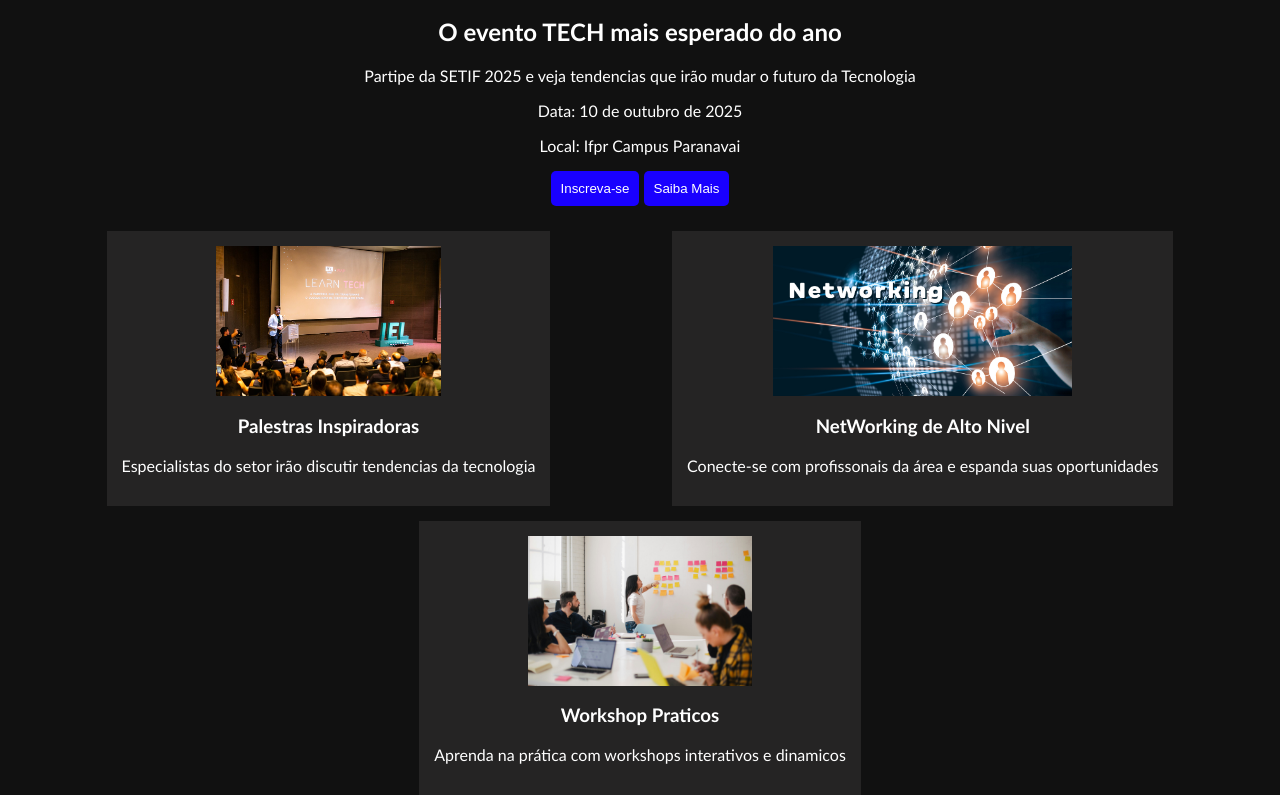
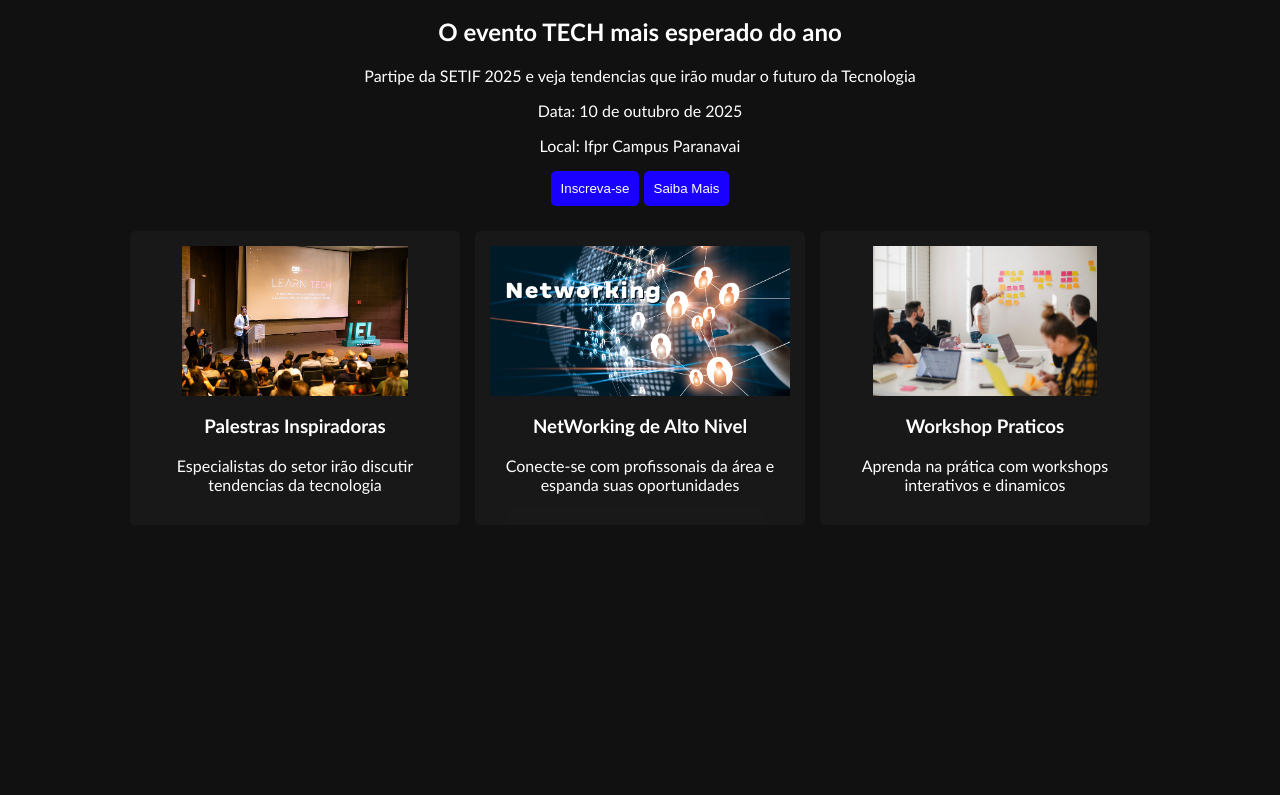
Before and after one commit to joaomarcosp-souza/PW, a plain HTML site: page TechConf/index.html in a window 1280 px wide. Shown: the part 510-1305 px from the top of the page. After the commit the page ends 1035 px from the top, so only its background shows below. Drawn offline with Linux system fonts and the light colour scheme.

Commit message:
Add files via upload

```diff
--- a/TechConf/style.css
+++ b/TechConf/style.css
@@ -39,19 +39,27 @@ img {
 .cards {
     gap: 15px;
     display: flex;
-    align-items: flex-start;
     flex-wrap: wrap;
-    justify-content: space-evenly;
+    justify-content: center;
 }
 
 .card-info {
     cursor: pointer;
-    background-color: #5a575748;
     padding: 15px;
+    border-radius: 5px;
     text-align: center;
+    max-width: 300px;
+    background-color: #5a57571c;
 }
 
 .card-info img {
-    max-width: 350px;
+    max-width: 300px;
     max-height: 150px;
 }
+
+@media (max-width: 600px) {
+
+    img {
+        width: 100%;
+    }
+}
```
